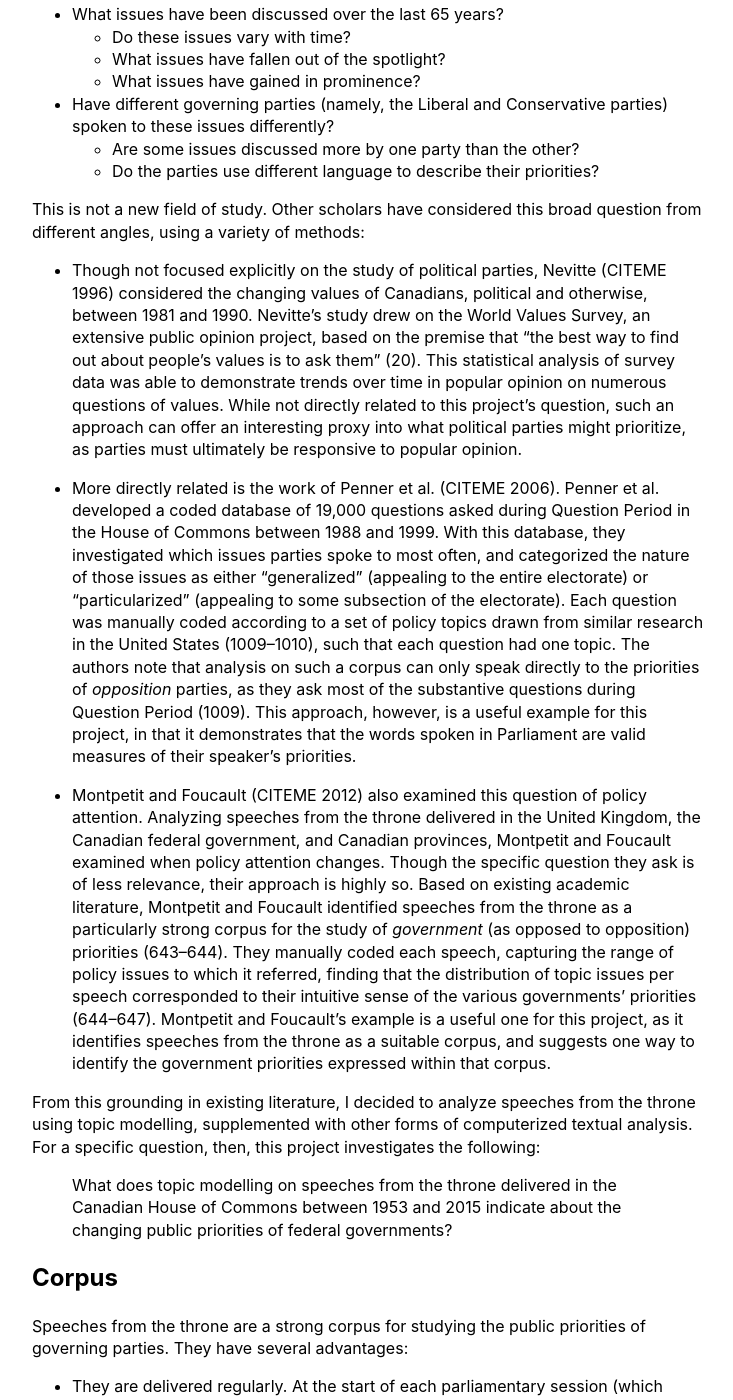
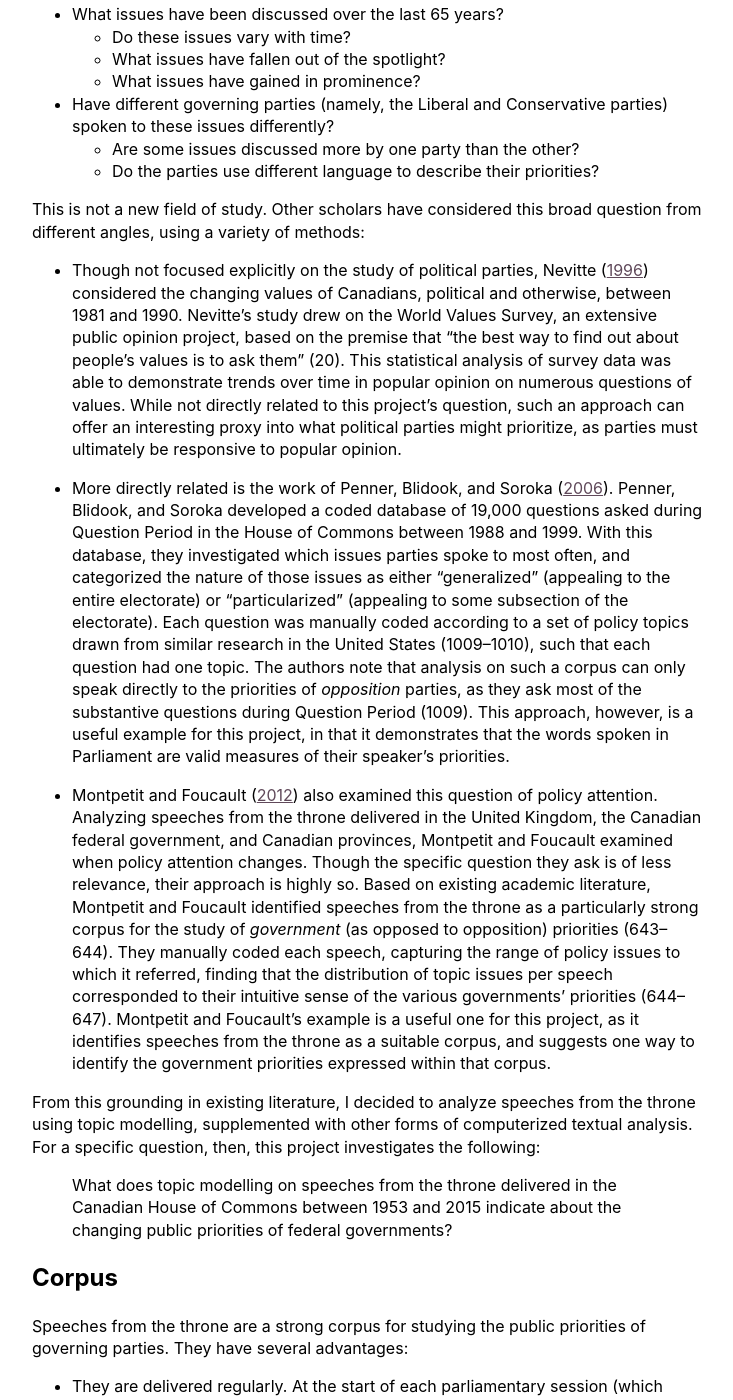
Before and after one commit to lchski/his3305-throne-speech-findings, a Jekyll site: the page built from background-methodology.md, in a window 1280 px wide and 1400 px high, scrolled down 635 px. Shown: the whole window, without its empty margins (0-733 px from the left). Built offline with Jekyll 4.4.1, drawn with Linux system fonts in a browser that asks for light colours; some of the changed text lies outside the part shown.

Commit message:
finish references

```diff
--- a/_data/references.tsv
+++ b/_data/references.tsv
@@ -4,6 +4,7 @@ blevins-2010	Blevins, Cameron. 2010. “Topic Modeling Martha Ballard’s Diary.
 cochrane-blidook-dyck-2017	Cochrane, Christopher, Kelly Blidook, and Rand Dyck. 2017. “Parliament.” In _Canadian Politics: Critical Approaches_, 8th ed., 569–610. Toronto: Nelson Education.
 graham-weingart-milligan-2012	Graham, Shawn, Scott Weingart, and Ian Milligan. 2012. “Getting Started with Topic Modeling and MALLET.” _The Programming Historian_ 1. <https://programminghistorian.org/en/lessons/topic-modeling-and-mallet>.
 jockers-2011	Jockers, Matthew. 2011. “The LDA Buffet Is Now Open; or, Latent Dirichlet Allocation for English Majors.” _Matthew L. Jockers_ (blog). September 29, 2011. <http://www.matthewjockers.net/2011/09/29/the-lda-buffet-is-now-open-or-latent-dirichlet-allocation-for-english-majors/>.
+milligan-2014	Milligan, Ian. 2014. “Open Data’s Potential for Political History.” _Canadian Parliamentary Review_ 37 (4): 34–43.
 montpetit-foucault-2012	Montpetit, Éric, and Martial Foucault. 2012. “Canadian Federalism and Change in Policy Attention: A Comparison with the United Kingdom.” _Canadian Journal of Political Science_ 45 (3): 635–656. <https://doi.org/10.1017/S0008423912000741>.
 nelson-nd	Nelson, Robert K. n.d. “Mining the Dispatch.” _Mining the Dispatch_. <http://dsl.richmond.edu/dispatch/>.
 nevitte-1996	Nevitte, Neil. 1996. _The Decline of Deference: Canadian Value Change in Cross National Perspective_. Toronto: University of Toronto Press.
--- a/background-methodology.md
+++ b/background-methodology.md
@@ -21,11 +21,11 @@ This question implies a few different sub-questions:
 
 This is not a new field of study. Other scholars have considered this broad question from different angles, using a variety of methods:
 
-* Though not focused explicitly on the study of political parties, Nevitte (CITEME 1996) considered the changing values of Canadians, political and otherwise, between 1981 and 1990. Nevitte’s study drew on the World Values Survey, an extensive public opinion project, based on the premise that “the best way to find out about people’s values is to ask them” (20). This statistical analysis of survey data was able to demonstrate trends over time in popular opinion on numerous questions of values. While not directly related to this project’s question, such an approach can offer an interesting proxy into what political parties might prioritize, as parties must ultimately be responsive to popular opinion.
+* Though not focused explicitly on the study of political parties, Nevitte ([1996](/references/#ref-nevitte-1996)) considered the changing values of Canadians, political and otherwise, between 1981 and 1990. Nevitte’s study drew on the World Values Survey, an extensive public opinion project, based on the premise that “the best way to find out about people’s values is to ask them” (20). This statistical analysis of survey data was able to demonstrate trends over time in popular opinion on numerous questions of values. While not directly related to this project’s question, such an approach can offer an interesting proxy into what political parties might prioritize, as parties must ultimately be responsive to popular opinion.
 
-* More directly related is the work of Penner et al. (CITEME 2006). Penner et al. developed a coded database of 19,000 questions asked during Question Period in the House of Commons between 1988 and 1999. With this database, they investigated which issues parties spoke to most often, and categorized the nature of those issues as either “generalized” (appealing to the entire electorate) or “particularized” (appealing to some subsection of the electorate). Each question was manually coded according to a set of policy topics drawn from similar research in the United States (1009–1010), such that each question had one topic. The authors note that analysis on such a corpus can only speak directly to the priorities of *opposition* parties, as they ask most of the substantive questions during Question Period (1009). This approach, however, is a useful example for this project, in that it demonstrates that the words spoken in Parliament are valid measures of their speaker’s priorities.
+* More directly related is the work of Penner, Blidook, and Soroka ([2006](/references/#ref-penner-blidook-soroka-2006)). Penner, Blidook, and Soroka developed a coded database of 19,000 questions asked during Question Period in the House of Commons between 1988 and 1999. With this database, they investigated which issues parties spoke to most often, and categorized the nature of those issues as either “generalized” (appealing to the entire electorate) or “particularized” (appealing to some subsection of the electorate). Each question was manually coded according to a set of policy topics drawn from similar research in the United States (1009–1010), such that each question had one topic. The authors note that analysis on such a corpus can only speak directly to the priorities of *opposition* parties, as they ask most of the substantive questions during Question Period (1009). This approach, however, is a useful example for this project, in that it demonstrates that the words spoken in Parliament are valid measures of their speaker’s priorities.
 
-* Montpetit and Foucault (CITEME 2012) also examined this question of policy attention. Analyzing speeches from the throne delivered in the United Kingdom, the Canadian federal government, and Canadian provinces, Montpetit and Foucault examined when policy attention changes. Though the specific question they ask is of less relevance, their approach is highly so. Based on existing academic literature, Montpetit and Foucault identified speeches from the throne as a particularly strong corpus for the study of *government* (as opposed to opposition) priorities (643–644). They manually coded each speech, capturing the range of policy issues to which it referred, finding that the distribution of topic issues per speech corresponded to their intuitive sense of the various governments’ priorities (644–647). Montpetit and Foucault’s example is a useful one for this project, as it identifies speeches from the throne as a suitable corpus, and suggests one way to identify the government priorities expressed within that corpus.
+* Montpetit and Foucault ([2012](/references/#ref-montpetit-foucault-2012)) also examined this question of policy attention. Analyzing speeches from the throne delivered in the United Kingdom, the Canadian federal government, and Canadian provinces, Montpetit and Foucault examined when policy attention changes. Though the specific question they ask is of less relevance, their approach is highly so. Based on existing academic literature, Montpetit and Foucault identified speeches from the throne as a particularly strong corpus for the study of *government* (as opposed to opposition) priorities (643–644). They manually coded each speech, capturing the range of policy issues to which it referred, finding that the distribution of topic issues per speech corresponded to their intuitive sense of the various governments’ priorities (644–647). Montpetit and Foucault’s example is a useful one for this project, as it identifies speeches from the throne as a suitable corpus, and suggests one way to identify the government priorities expressed within that corpus.
 
 From this grounding in existing literature, I decided to analyze speeches from the throne using topic modelling, supplemented with other forms of computerized textual analysis. For a specific question, then, this project investigates the following:
 
@@ -35,13 +35,13 @@ From this grounding in existing literature, I decided to analyze speeches from t
 
 Speeches from the throne are a strong corpus for studying the public priorities of governing parties. They have several advantages:
 
-* They are delivered regularly. At the start of each parliamentary session (which occur at least once during each Parliament, though most governments have opted to split their Parliament up into multiple sessions), the governing party prepares the speech, which is delivered by the Queen or her representative, the governor general (CITEME Cochrane, Blidook, and Dyck 2017, 573). This regularity means that there is data available for each government during this period.
+* They are delivered regularly. At the start of each parliamentary session (which occur at least once during each Parliament, though most governments have opted to split their Parliament up into multiple sessions), the governing party prepares the speech, which is delivered by the Queen or her representative, the governor general ([Cochrane, Blidook, and Dyck 2017](/references/#ref-cochrane-blidook-dyck-2017), 573). This regularity means that there is data available for each government during this period.
 
-* They have a relatively standardized form. Speeches from the throne outline government priorities, and have the unique advantage of describing policy issues that may be acted on through either legislative or budgetary measures (CITEME Montpetit and Foucault 2012, 644). This means that speeches from the throne can offer a more comprehensive overview of a government’s priorities than can be obtained through studying either legislation or budgets alone.
+* They have a relatively standardized form. Speeches from the throne outline government priorities, and have the unique advantage of describing policy issues that may be acted on through either legislative or budgetary measures ([Montpetit and Foucault 2012](/references/#ref-montpetit-foucault-2012), 644). This means that speeches from the throne can offer a more comprehensive overview of a government’s priorities than can be obtained through studying either legislation or budgets alone.
 
 Admittedly, speeches from the throne are not a perfect corpus. There may be issues on which a government is intensely focused during a parliamentary session that, for whatever reason, it does not mention in its speech from the throne. Accordingly, I can draw conclusions only on the public priorities stated by governments during their speeches from the throne. I do not mean to imply that these are a government’s *only* priorities.
 
-This project is based on an analysis of the 51 speeches from the throne delivered between 1953 and 2015. I gathered these speeches from both [the Library of Parliament’s list of speeches](https://lop.parl.ca/sites/ParlInfo/default/en_CA/Parliament/procedure/throneSpeech) and the [Linked Parliamentary Data Project, LiPaD](https://www.lipad.ca/). I used LiPaD’s digitized record for the 35 speeches that the Library of Parliament had not converted from PDF, as LiPaD’s versions include significant optical character recognition corrections, amid other improvements (CITEME Beelen et al. 2017). The 51 speeches total over 158,000 words; the longest is 7,206 words, while the shortest is 144 words.
+This project is based on an analysis of the 51 speeches from the throne delivered between 1953 and 2015. I gathered these speeches from both [the Library of Parliament’s list of speeches](https://lop.parl.ca/sites/ParlInfo/default/en_CA/Parliament/procedure/throneSpeech) and the [Linked Parliamentary Data Project, LiPaD](https://www.lipad.ca/). I used LiPaD’s digitized record for the 35 speeches that the Library of Parliament had not converted from PDF, as LiPaD’s versions include significant optical character recognition corrections, amid other improvements ([Beelen et al. 2017](/references/#ref-beelen-etal-2017)). The 51 speeches total over 158,000 words; the longest is 7,206 words, while the shortest is 144 words.
 
 The time period in question, 1953–2015, spans 21 Parliaments. 12 of these Parliaments had Liberal governments, while 9 had Conservative governments. (I group the Progressive Conservative Party and the modern Conservative Party of Canada under the shared label “Conservative”.) This time period includes at least one speech from the throne from each party during each decade from the 1950s to the 2010s.
 
@@ -49,17 +49,17 @@ The time period in question, 1953–2015, spans 21 Parliaments. 12 of these Parl
 
 I chose topic modelling as a digital tool with which to analyze this corpus.
 
-Topic modelling uses a computer algorithm (run by a program such as [MALLET](http://mallet.cs.umass.edu/)) to infer statistically significant groups of words that appear in a collection of texts. Graham, Weingart, and Milligan explain the approach clearly in a tutorial at *Programming Historian*:
+Topic modelling uses a computer algorithm (run by a program such as [MALLET](http://mallet.cs.umass.edu/)) to infer statistically significant groups of words that appear in a collection of texts. Graham, Weingart, and Milligan explain the approach clearly in [a tutorial at *The Programming Historian*](https://programminghistorian.org/en/lessons/topic-modeling-and-mallet):
 
 > Topic models represent a family of computer programs that extract topics from texts. A topic to the computer is a list of words that occur in statistically meaningful ways. A text can be an email, a blog post, a book chapter, a journal article, a diary entry – that is, any kind of unstructured text. By unstructured we mean that there are no computer-readable annotations that tell the computer the semantic meaning of the words in the text.
 >
-> Topic modeling programs do not know anything about the meaning of the words in a text. Instead, they assume that any piece of text is composed (by an author) by selecting words from possible baskets of words where each basket corresponds to a topic. If that is true, then it becomes possible to mathematically decompose a text into the probable baskets from whence the words first came. The tool goes through this process over and over again until it settles on the most likely distribution of words into baskets, which we call topics. (CITEME Graham et al. 2012)
+> Topic modeling programs do not know anything about the meaning of the words in a text. Instead, they assume that any piece of text is composed (by an author) by selecting words from possible baskets of words where each basket corresponds to a topic. If that is true, then it becomes possible to mathematically decompose a text into the probable baskets from whence the words first came. The tool goes through this process over and over again until it settles on the most likely distribution of words into baskets, which we call topics. ([Graham, Weingart, and Milligan 2012](/references/#ref-graham-weingart-milligan-2012))
 
-For a very practical (and amusing) example of how topic modelling works, “[The LDA Buffet is Now Open; or, Latent Dirichlet Allocation for English Majors](http://www.matthewjockers.net/2011/09/29/the-lda-buffet-is-now-open-or-latent-dirichlet-allocation-for-english-majors/)” (CITEME Jockers 2014) explains the technique well.
+For a very practical (and amusing) example of how topic modelling works, “[The LDA Buffet is Now Open; or, Latent Dirichlet Allocation for English Majors](http://www.matthewjockers.net/2011/09/29/the-lda-buffet-is-now-open-or-latent-dirichlet-allocation-for-english-majors/)” ([Jockers 2011](/references/#ref-jockers-2011)) explains the technique well.
 
 Each topic is a list of words with associated weights. The first eight words in [one topic that I generated](/topics/3-olympic-athletes-winter/), for example, are “olympic athletes winter step planning unnecessary stories gold”. Texts are then compared each topic’s list of words weights to see how much of the text is reflected in that topic. The weight of the word determines its importance to the topic—a topic actually contains much more than eight words, but the weight of some is so minimal as to not influence these calculations.
 
-Topic modelling has been put to some use in historical research. Perhaps the best known example is Nelson’s “[Mining the _Dispatch_](http://dsl.richmond.edu/dispatch/)”, which combines topic modelling with an innovative approach to web-based scholarship (CITEME Nelson). More in the vein of this project, in 2014, Milligan offered an early example of topic modelling for political history. He ran a topic modelling algorithm on the entirety of the Canadian Hansard (the official parliamentary record) between 1994 and 2012, extracting several topics and using them to evaluate a thesis on a shifting narrative surrounding Canada’s portrayal to the outside world (CITEME Milligan 2014).
+Topic modelling has been put to some use in historical research. Perhaps the best known example is Nelson’s “[Mining the _Dispatch_](http://dsl.richmond.edu/dispatch/)”, which combines topic modelling with an innovative approach to web-based scholarship ([Nelson](/references/#ref-nelson-nd)). More in the vein of this project, in 2014, Milligan offered an early example of topic modelling for political history. He ran a topic modelling algorithm on the entirety of the Canadian Hansard (the official parliamentary record) between 1994 and 2012, extracting several topics and using them to evaluate a thesis on a shifting narrative surrounding Canada’s portrayal to the outside world ([Milligan 2014](/references/#ref-milligan-2014)).
 
 Topic modelling offers two notable advantages when analyzing speeches from the throne over manual coding:
 
@@ -69,7 +69,7 @@ Topic modelling offers two notable advantages when analyzing speeches from the t
 
 ### Topic modelling considerations
 
-Based on a survey of literature related to topic modelling (CITEME ...TODO...), I identified the following important points to consider in using topic modelling for research:
+Based on a survey of literature related to topic modelling ([Blevins 2010](/references/#ref-blevins-2010); [Graham, Weingart, and Milligan 2010](/references/#ref-graham-weingart-milligan-2012); [Jockers 2011](/references/#ref-jockers-2011); [Milligan 2014](/references/#ref-milligan-2014); [Weingart 2012a](/references/#ref-weingart-2012a); [Weingart 2012b](/references/#ref-weingart-2012b); [Yang, Torget, and Rada 2011](/references/#ref-yang-torget-rada-2011)), I identified the following important points to consider in using topic modelling for research:
 
 * Computers do not understand the _meaning_ of texts, so topics do not have any inherent meaning. Rather, the researcher assigns meaning to these topics. Often they do so through a label. Accordingly, I labelled and annotated the most interesting topics. (You can [see the full list](/topics/) or [read my focused analysis](/discussion/).)
 
```
Also changed, not shown: conclusions.md (+1 -1 lines).
